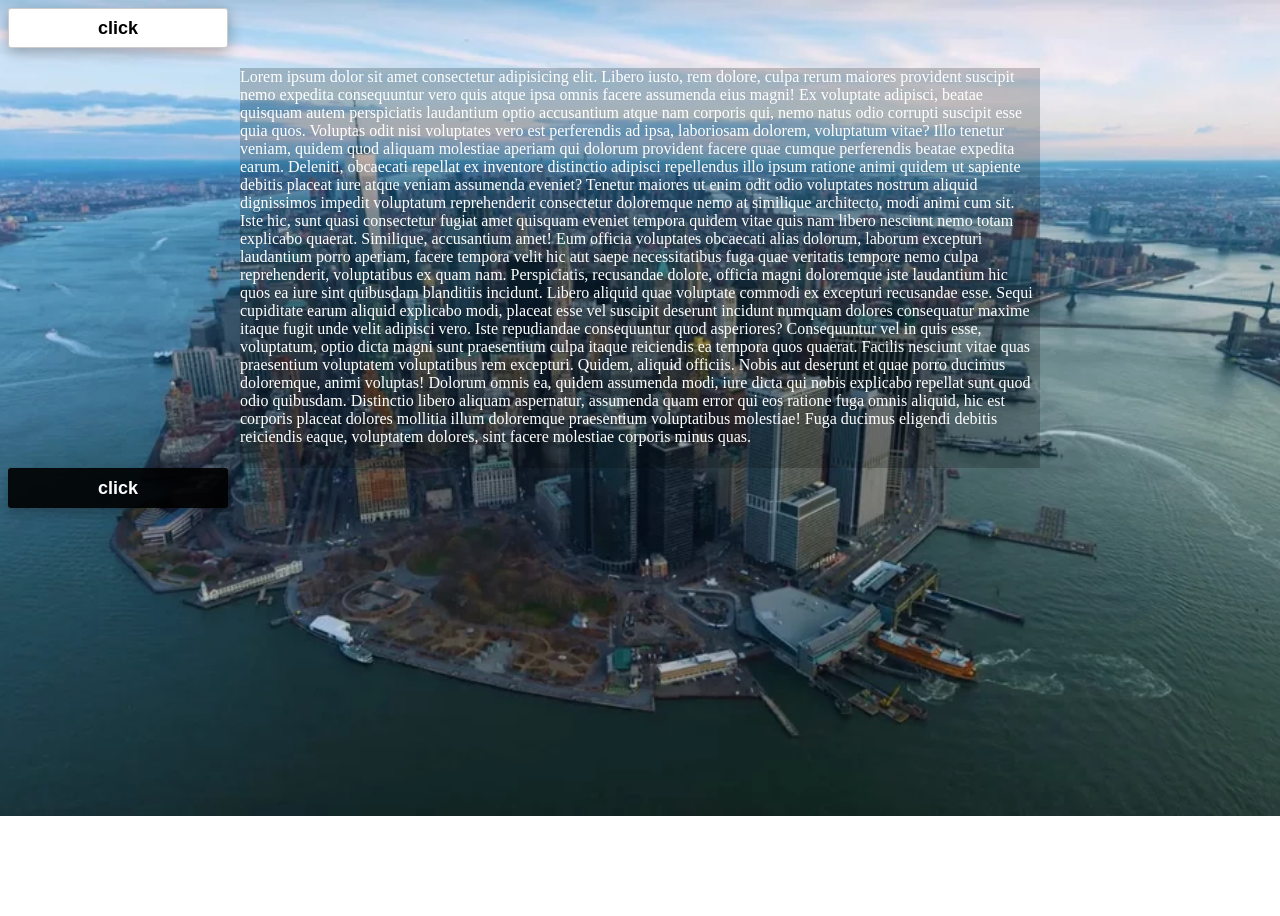
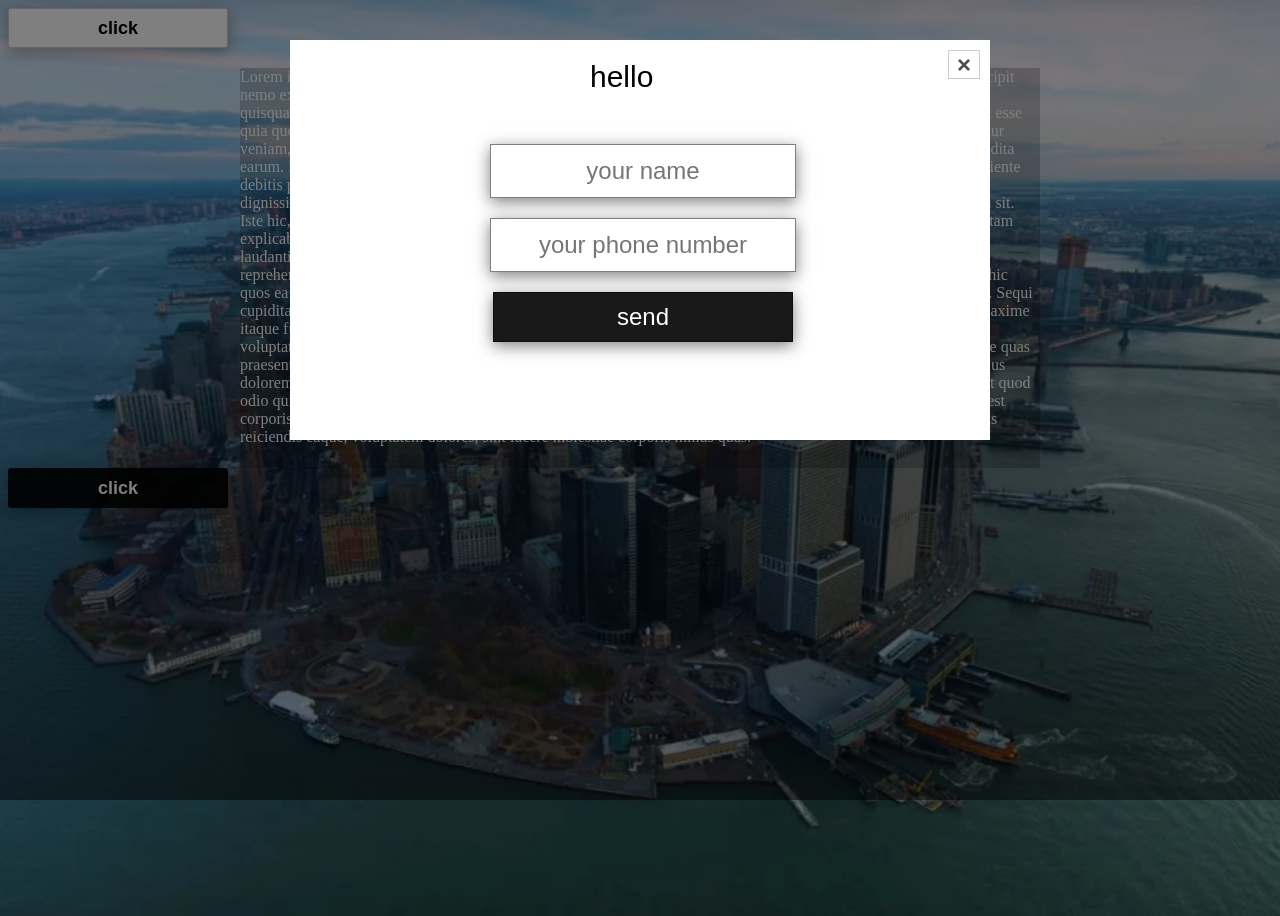
Before and after one commit to FridrixJo/modal-window, a plain HTML site: page modal.html in a window 1280 px wide. Before the commit the page ends 816 px from the top, so only its background shows below. Drawn offline with Linux system fonts and the light colour scheme.

Commit message:
+2function

```diff
--- a/modal.css
+++ b/modal.css
@@ -1,6 +1,6 @@
 body{
     background : url(img/town.jpg) no-repeat center top / cover ;
-    height: 800px;
+    height: 900px;
 }
 
 .btn{
--- a/modal.js
+++ b/modal.js
@@ -4,11 +4,16 @@ let btns = document.querySelectorAll('.btn');
 
     btns.forEach( i => {
         i.addEventListener('click', () => {
-           modal.classList.add('show');
-           modal.classList.remove('hide');
-           document.body.style.overflow = 'hidden';
+           openModal();
         })
     });
+
+    function openModal() {
+        modal.classList.add('show');
+        modal.classList.remove('hide');
+        document.body.style.overflow = 'hidden';
+        clearTimeout(timerID);
+    }
 
     function closeModal() {
         modal.classList.remove('show');
@@ -28,4 +33,15 @@ let btns = document.querySelectorAll('.btn');
         if ( e.code === 'Escape' && modal.classList.contains('show')) {
             closeModal();
         }
-    })
+    });
+
+    let timerID = setTimeout(openModal, 5000);
+
+    function showModalByScroll() {
+        if (window.pageYOffset + document.documentElement.clientHeight >= 899 ) {
+            openModal();
+            window.removeEventListener('scroll', showModalByScroll);
+        }
+    }
+
+    window.addEventListener('scroll', showModalByScroll);
```
